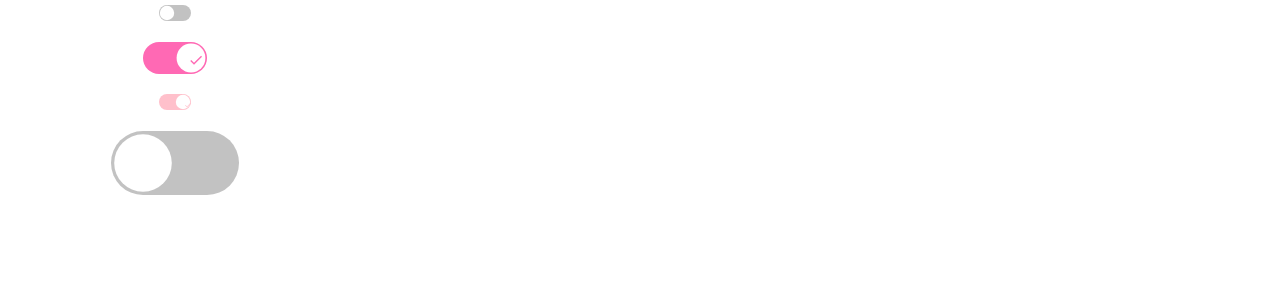
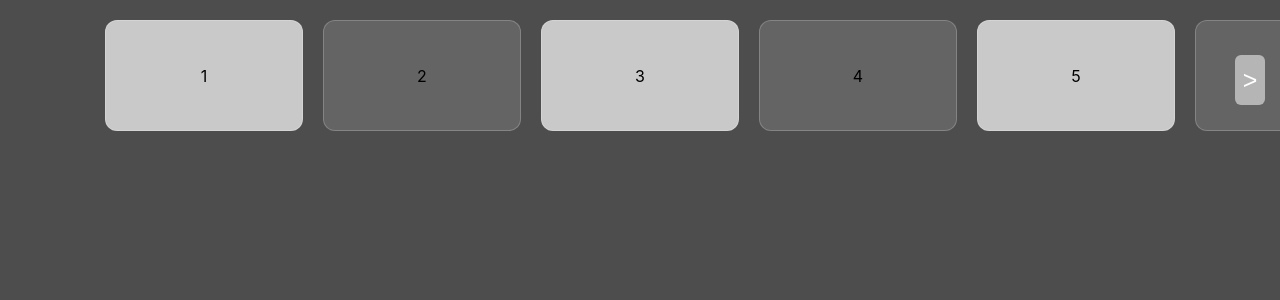
Before and after one commit to Noonekissfm/basic-components, a React (Create React App) app: page / in a window 1280 px wide. Shown: the top 300 px of the page. Built offline with nearby package versions, Linux system fonts and the light colour scheme.

Commit message:
feat:(Carousel): create

```diff
--- a/src/App.tsx
+++ b/src/App.tsx
@@ -1,16 +1,10 @@
 import './App.css';
-import { AppCheckbox } from './components/AppCheckbox/AppCheckbox';
-import { Size } from './types/Sizes';
+import { Carousel } from './components/Carousel/Carousel';
 
 function App() {
     return (
         <div className="App">
-            <div className='buttonRow'>
-                <AppCheckbox checked={false} size={Size.SMALL} color="red" />
-                <AppCheckbox checked={true} color="hotpink" />
-                <AppCheckbox checked={true} size={Size.SMALL} color="pink" />
-                <AppCheckbox checked={false} size={Size.LARGE} />
-            </div>
+            <Carousel count={15} />
         </div>
     );
 }
--- /dev/null
+++ b/src/components/Carousel/Carousel.tsx
@@ -0,0 +1,110 @@
+import React, { FC, useRef, useState, useEffect, useMemo } from 'react';
+
+import { generateMockData } from './utils';
+
+import './style.css';
+import { CarouselItem } from './CarouselItem/CarouselItem';
+
+interface IProps {
+    count: number;
+}
+
+export const Carousel: FC<IProps> = ({ count }) => {
+    const ulRef = useRef<HTMLUListElement>(null);
+
+    // set mock(fake) data to carousel as items
+    let mock = useMemo(() => generateMockData(count), [count]);
+
+    const [offset, setOffset] = useState(0);
+    const [screenWidth, setScreenWidth] = useState(0);
+    const [contentWidth, setContentWidth] = useState(0);
+    const [shiftToRight, setShiftToRight] = useState(0);
+    const [requestData, setRequestData] = useState(false);
+    const [loadingData, setLoadingData] = useState(false);
+
+    const itemWidth = Math.ceil((screenWidth - (20 * 5 + 95 * 2)) / 5);
+
+    // Request additional data for carousel
+
+    useEffect(() => {
+        if (requestData && !loadingData) {
+            setLoadingData(true);
+            mock.push(...generateMockData(15));
+            setTimeout(() => {
+                setLoadingData(false);
+                setRequestData(false);
+            }, 3000);
+        }
+    }, [requestData, contentWidth, mock, loadingData]);
+
+    // Screen resize handler
+    useEffect(() => {
+        const handleResize = () => {
+            setScreenWidth(window.innerWidth);
+        };
+
+        handleResize();
+        window.addEventListener('resize', handleResize);
+
+        return () => {
+            window.removeEventListener('resize', handleResize);
+        };
+    }, []);
+
+    // Content resize handler
+    useEffect(() => {
+        if (ulRef.current) {
+            setContentWidth(ulRef.current.scrollWidth);
+        }
+    }, [mock, screenWidth, contentWidth, shiftToRight]);
+
+    useEffect(() => {
+        if (ulRef.current) {
+            ulRef.current.scrollTo({
+                left: offset,
+                behavior: 'smooth',
+            });
+        }
+    }, [offset]);
+
+    const handleClickRight = () => {
+        setOffset((currentOffset) => {
+            currentOffset = shiftToRight;
+            return currentOffset + (screenWidth - 95 * 2);
+        });
+    };
+
+    const handleClickLeft = () => {
+        setOffset((currentOffset) => {
+            currentOffset = shiftToRight;
+            return currentOffset - (screenWidth - 95 * 2);
+        });
+    };
+
+    const handleScroll = () => {
+        if (ulRef.current) {
+            setShiftToRight(Math.ceil(ulRef.current.scrollLeft));
+        }
+        if (shiftToRight >= contentWidth - screenWidth * 2) {
+            setRequestData(true);
+        }
+    };
+
+    return (
+        <div className="overflow-container">
+            <div className="carousel-wrapper">
+                <ul className="carousel-items" ref={ulRef} onScroll={handleScroll}>
+                    {mock.map((item, index) => (
+                        <CarouselItem key={`carousel-item-${index}`} width={itemWidth} item={item} />
+                    ))}
+                </ul>
+            </div>
+            <div className="buttons-wrapper">
+                {shiftToRight > 0 && <button className="carousel__button carousel__button--prev" onClick={handleClickLeft}></button>}
+                {shiftToRight < Math.floor(contentWidth - screenWidth) && (
+                    <button className="carousel__button carousel__button--next" onClick={handleClickRight}></button>
+                )}
+            </div>
+        </div>
+    );
+};
--- /dev/null
+++ b/src/components/Carousel/CarouselItem/CarouselItem.tsx
@@ -0,0 +1,15 @@
+import React, { FC } from 'react';
+import './style.css'
+
+interface IProps {
+    width: number;
+    item: any;
+}
+
+export const CarouselItem: FC<IProps> = ({ width, item }) => {
+    return (
+        <li className="carousel-item" style={{ minWidth: `${width}px` }}>
+            {item}
+        </li>
+    );
+};
--- /dev/null
+++ b/src/components/Carousel/CarouselItem/style.css
@@ -0,0 +1,22 @@
+.carousel-item {
+    justify-content: center;
+    align-items: center;
+    display: flex;
+    margin-left: 20px;
+    aspect-ratio: 16/9;
+
+    cursor: pointer;
+
+    border-radius: 12px;
+    border: 1px solid #ffffff34;
+
+    transition: transform 0.3s;
+}
+
+.carousel-item:first-child {
+    margin-left: 105px;
+}
+
+.carousel-item:last-child {
+    margin-right: 105px;
+}
--- /dev/null
+++ b/src/components/Carousel/style.css
@@ -0,0 +1,88 @@
+.overflow-container {
+    position: relative;
+}
+
+.overflow-container::-webkit-scrollbar {
+    display: none;
+}
+
+.carousel-wrapper {
+    min-width: 90%;
+    overflow: hidden;
+}
+
+.carousel-items {
+    margin-top: 20px;
+    display: flex;
+    list-style: none;
+    overflow-x: scroll;
+}
+
+.carousel-items::-webkit-scrollbar {
+    display: none;
+}
+
+.carousel-item:nth-child(2n) {
+    background-color: rgb(100, 100, 100);
+}
+
+.carousel-item:nth-child(2n+1) {
+    background-color: rgb(201, 201, 201);
+}
+
+.buttons-wrapper {
+    position: absolute;
+    top: 42%;
+
+    opacity: 0;
+
+    display: block;
+    left: 0;
+    right: 0;
+}
+
+.overflow-container:hover .buttons-wrapper {
+    opacity: 1;
+}
+
+.carousel__button {
+    position: absolute;
+    width: 30px;
+    height: 50px;
+
+    border: none;
+    border-radius: 6px;
+
+    background-color: #ffffff86;
+    backdrop-filter: blur(13px);
+
+    transition: transform 0.3s;
+    outline: none;
+}
+
+.carousel__button:hover {
+    transform: scale(1.1);
+}
+
+.carousel__button--prev {
+    left: 15px;
+}
+.carousel__button--prev::before {
+    content: '\003C';
+    top: 0;
+    left: 0;
+    font-size: 25px;
+    color: #fff;
+}
+
+.carousel__button--next {
+    right: 15px;
+}
+
+.carousel__button--next::before {
+    content: '\003E';
+    top: 0;
+    left: 0;
+    font-size: 25px;
+    color: #fff;
+}
--- /dev/null
+++ b/src/components/Carousel/utils.ts
@@ -0,0 +1,9 @@
+export const generateMockData = (count: number) => {
+    const arr: string[] = [];
+
+    for (let i = 0; i < count; i++) {
+      arr.push(String(i + 1));
+    }
+
+    return arr;
+  };
--- a/src/index.css
+++ b/src/index.css
@@ -5,6 +5,7 @@
 }
 
 body {
+  background: #4d4d4d;
   margin: 0;
   font-family: -apple-system, BlinkMacSystemFont, 'Segoe UI', 'Roboto', 'Oxygen',
     'Ubuntu', 'Cantarell', 'Fira Sans', 'Droid Sans', 'Helvetica Neue',
```
Also changed, not shown: 1 other file (tests, documents, lock files or other folders).
